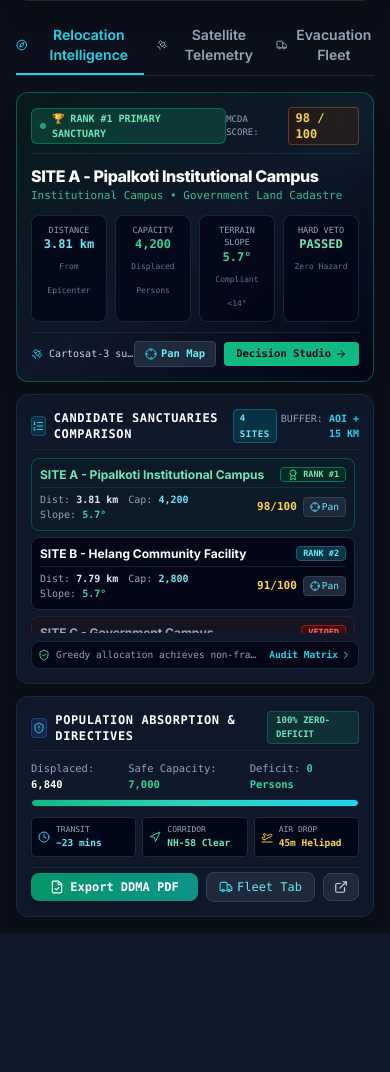
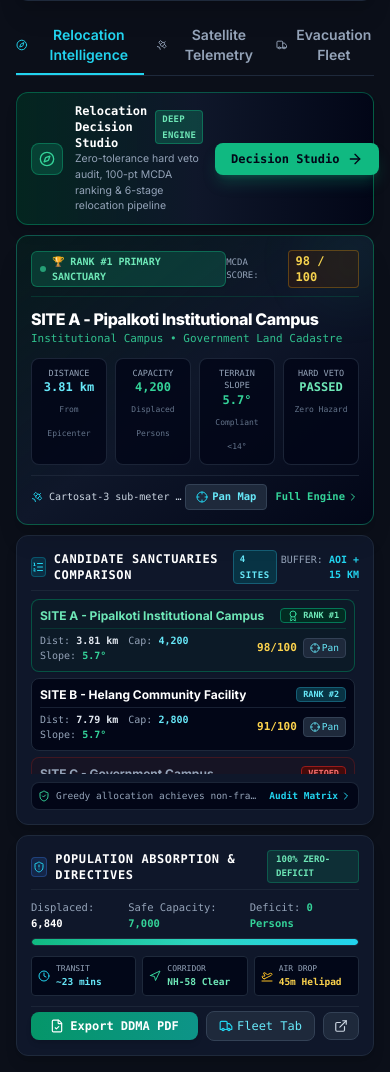
Before and after one commit to saran-1305/Raksha, a FastAPI app: page /overview in a window 390 px wide; the page is wider, and only the part inside the window is pictured. Shown: the part 1362-2434 px from the top of that part. Before the commit the page ends 2295 px from the top of that part, so only its background shows below. Run offline with FastAPI, Linux system fonts and the light colour scheme; data that the repository does not hold is empty; some libraries are stand-ins or nearby versions.

Commit message:
feat(ui): place prominent large Decision Studio button banner above Site A sanctuary box

```diff
--- a/templates/index.html
+++ b/templates/index.html
@@ -635,7 +635,27 @@
             </div>
 
             <!-- TAB: Relocation Intelligence -->
-            <div id="tabContentDecision" class="flex flex-col gap-3">
+            <div id="tabContentDecision" class="flex flex-col gap-2.5">
+
+                <!-- Prominent Relocation Decision Studio Quick-Launch Banner Above Site A -->
+                <div class="px-3.5 py-2.5 bg-gradient-to-r from-emerald-950/80 via-slate-900 to-slate-950 border border-emerald-600/50 hover:border-emerald-400 rounded-xl flex items-center justify-between gap-3 shadow-lg transition duration-200">
+                    <div class="flex items-center gap-3">
+                        <div class="w-8 h-8 rounded-lg bg-emerald-500/20 border border-emerald-500/40 flex items-center justify-center text-emerald-400 shrink-0">
+                            <i data-lucide="compass" class="w-4 h-4"></i>
+                        </div>
+                        <div>
+                            <div class="text-xs font-bold text-white font-mono flex items-center gap-2">
+                                Relocation Decision Studio
+                                <span class="text-[9px] px-1.5 py-0.2 rounded bg-emerald-500/25 text-emerald-300 border border-emerald-500/40 font-semibold tracking-wide">DEEP ENGINE</span>
+                            </div>
+                            <div class="text-[10.5px] text-slate-400">Zero-tolerance hard veto audit, 100-pt MCDA ranking &amp; 6-stage relocation pipeline</div>
+                        </div>
+                    </div>
+                    <a href="/relocation-engine" class="px-4 py-2 rounded-lg bg-emerald-500 hover:bg-emerald-400 text-slate-950 font-mono font-black text-xs sm:text-sm flex items-center gap-2 transition-all duration-150 shadow-lg shadow-emerald-500/25 hover:shadow-emerald-400/40 hover:scale-[1.02] shrink-0 cursor-pointer">
+                        <span>Decision Studio</span>
+                        <i data-lucide="arrow-right" class="w-4 h-4"></i>
+                    </a>
+                </div>
 
                 <!-- ================= CARD 1: HERO PRIMARY RECOMMENDED SANCTUARY ================= -->
                 <div class="bg-gradient-to-br from-emerald-950/40 via-slate-900 to-slate-950 border border-emerald-500/40 rounded-xl p-3.5 shadow-xl flex flex-col gap-2.5 relative overflow-hidden">
@@ -700,9 +720,9 @@
                             <button onclick="zoomToPrimarySite()" class="px-2.5 py-1 rounded bg-slate-800 hover:bg-slate-700 text-cyan-300 text-[10.5px] font-mono font-semibold transition flex items-center gap-1 cursor-pointer border border-slate-700">
                                 <i data-lucide="crosshair" class="w-3 h-3 text-cyan-400"></i> Pan Map
                             </button>
-                            <a href="/relocation-engine" class="px-3 py-1 rounded bg-emerald-500 hover:bg-emerald-400 text-slate-950 text-[10.5px] font-mono font-bold transition flex items-center gap-1 shadow">
-                                <span>Decision Studio</span>
-                                <i data-lucide="arrow-right" class="w-3 h-3"></i>
+                            <a href="/relocation-engine" class="text-emerald-400 hover:text-emerald-300 text-[10.5px] font-mono font-bold transition flex items-center gap-0.5">
+                                <span>Full Engine</span>
+                                <i data-lucide="chevron-right" class="w-3 h-3"></i>
                             </a>
                         </div>
                     </div>
```
